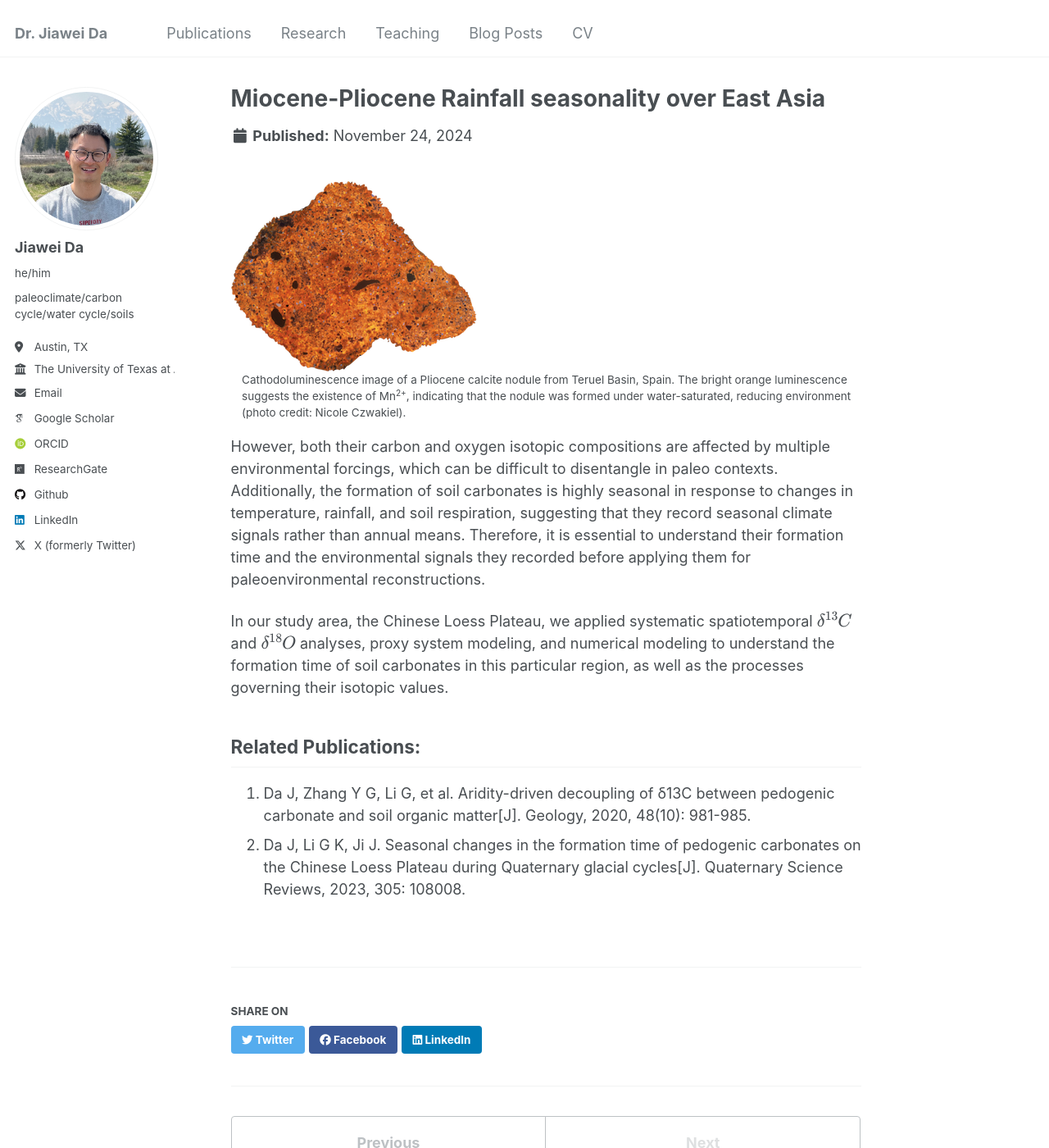
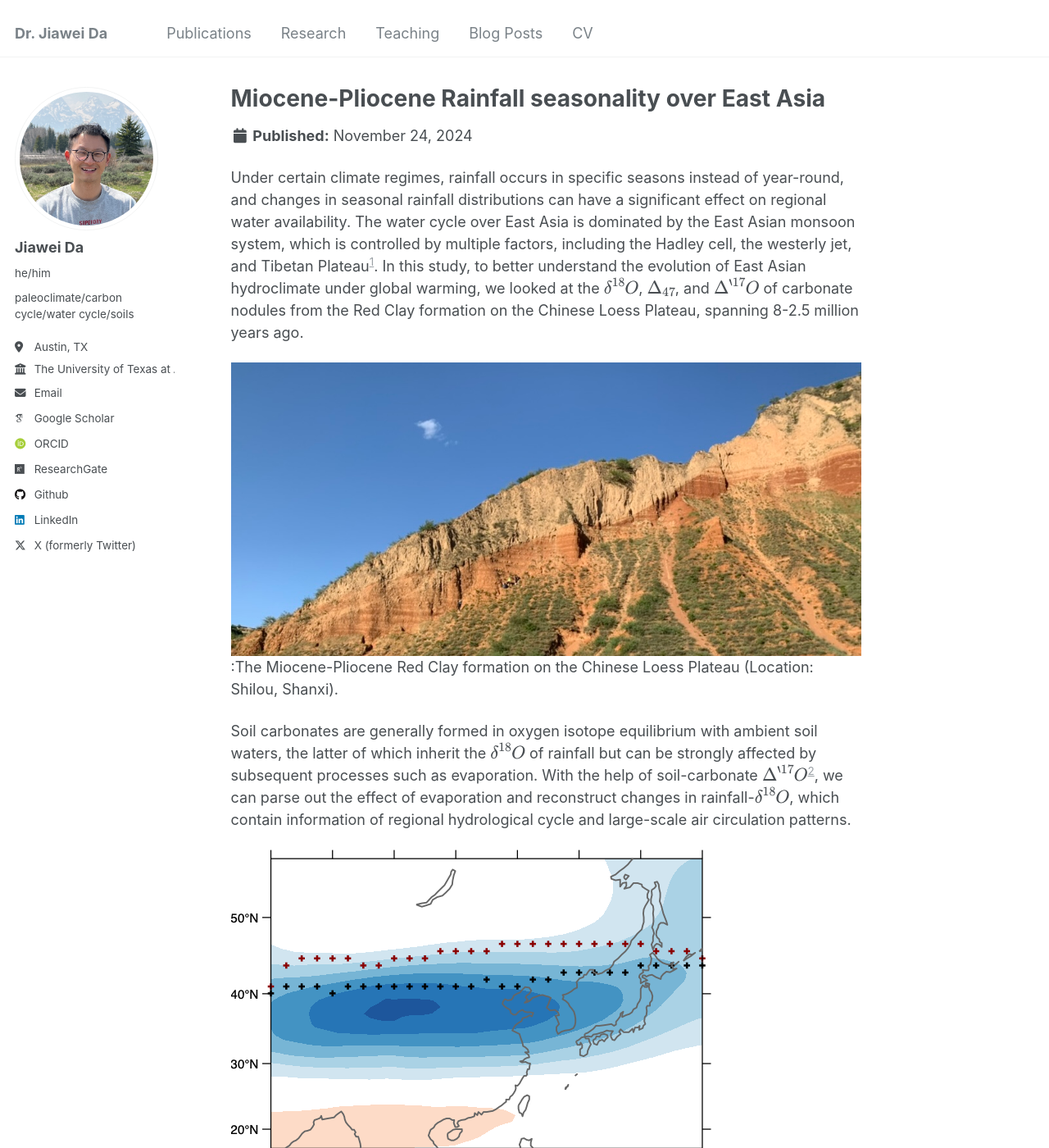
Before and after one commit to da-jiawei/da-jiawei.github.io, a Jekyll site: the page built from _research/research-3.md, in a window 1280 px wide and 1400 px high. Shown: the whole window at 82% size. Built offline with Jekyll 4.4.1, drawn with Linux system fonts in a browser that asks for light colours; some web fonts are replaced; some of the changed text lies outside the part shown.

Commit message:
update research

```diff
--- a/_research/research-3.md
+++ b/_research/research-3.md
@@ -5,14 +5,22 @@ collection: research
 output: pdf_document
 ---
 
+Under certain climate regimes, rainfall occurs in specific seasons instead of year-round, and changes in seasonal rainfall distributions can have a significant effect on regional water availability. The water cycle over East Asia is dominated by the East Asian monsoon system, which is controlled by multiple factors, including the Hadley cell, the westerly jet, and Tibetan Plateau[^1]. In this study, to better understand the evolution of East Asian hydroclimate under global warming, we looked at the \\(\delta^{18}O\\), \\(\Delta_{47}\\), and \\(\Delta^{'17}O\\) of carbonate nodules from the Red Clay formation on the Chinese Loess Plateau, spanning 8-2.5 million years ago.
+
+![Red Clay formation on the CLP](/images/redclay.jpeg)
+:The Miocene-Pliocene Red Clay formation on the Chinese Loess Plateau (Location: Shilou, Shanxi).
+
+Soil carbonates are generally formed in oxygen isotope equilibrium with ambient soil waters, the latter of which inherit the \\(\delta^{18}O\\) of rainfall but can be strongly affected by subsequent processes such as evaporation. With the help of soil-carbonate \\(\Delta^{'17}O\\)[^2], we can parse out the effect of evaporation and reconstruct changes in rainfall-\\(\delta^{18}O\\), which contain information of regional hydrological cycle and large-scale air circulation patterns.
+
+![Red Clay formation on the CLP](/images/CESM_westerlies.png)
+:Meridional positions of the westerly jet during the summer. Red and black crosses indicate the mean jet positions from CESM2 simulations based on Pliocene and pre-industrial conditions.
+
+Our records suggest increases in rainfall-\\(\delta^{18}O\\) during warmer climates such as the early Pliocene, which cannot be explained by changes in rainfall amount. Instead, we propose that rainfall seasons switched from summer to spring under warmer climates, as a result of more poleward position of the westerly jet and thus an early onset of Meiyu in northern China. In this respect, northern China is likely going to experience more spring rainfall and summer drought as global warming proceeds.
 
 
-![CL image of a calcite nodule from Teruel Basin, Spain](/images/CL_image.png)
-: Cathodoluminescence image of a Pliocene calcite nodule from Teruel Basin, Spain. The bright orange luminescence suggests the existence of Mn<sup>2+</sup>, indicating that the nodule was formed under water-saturated, reducing environment (photo credit: Nicole Czwakiel).
+[^1]: See detailed explanation in [Ding and Chan, 2003](https://doi.org/10.1007/s00703-005-0125-z).
+[^2]: See detailed explanation in [Kelson et al., 2023, GCA](https://doi.org/10.1016/j.gca.2023.06.034).
 
-However, both their carbon and oxygen isotopic compositions are affected by multiple environmental forcings, which can be difficult to disentangle in paleo contexts. Additionally, the formation of soil carbonates is highly seasonal in response to changes in temperature, rainfall, and soil respiration, suggesting that they record seasonal climate signals rather than annual means. Therefore, it is essential to understand their formation time and the environmental signals they recorded before applying them for paleoenvironmental reconstructions.
-
-In our study area, the Chinese Loess Plateau, we applied systematic spatiotemporal \\(\delta^{13}C\\) and \\(\delta^{18}O\\) analyses, proxy system modeling, and numerical modeling to understand the formation time of soil carbonates in this particular region, as well as the processes governing their isotopic values.
 
 ## Related Publications:
 
```
Also changed, not shown: _research/research-1.md (+2 -2 lines), images/redclay.jpeg (added), 1 other file.
